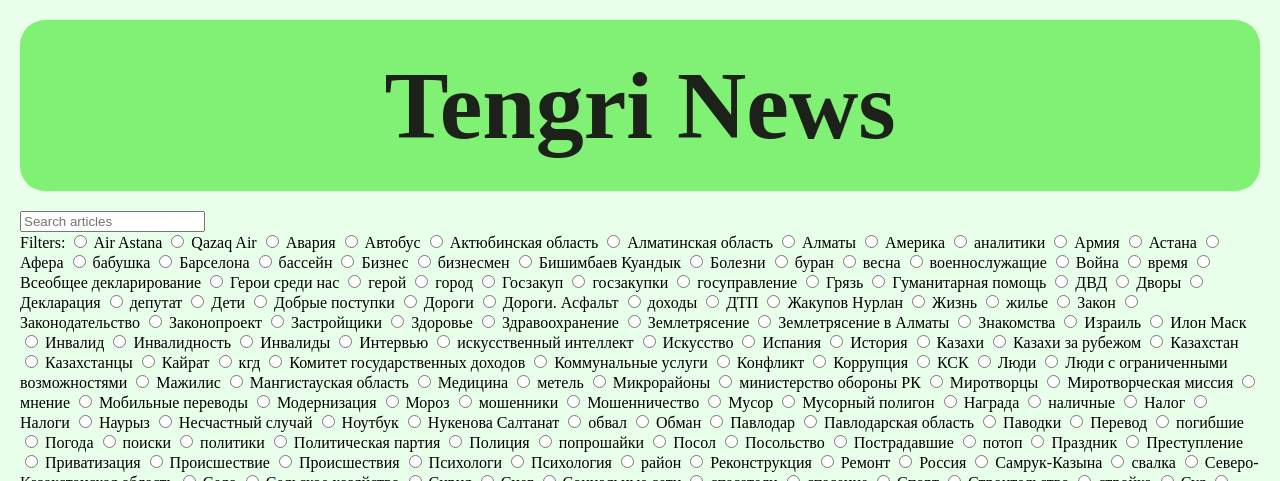
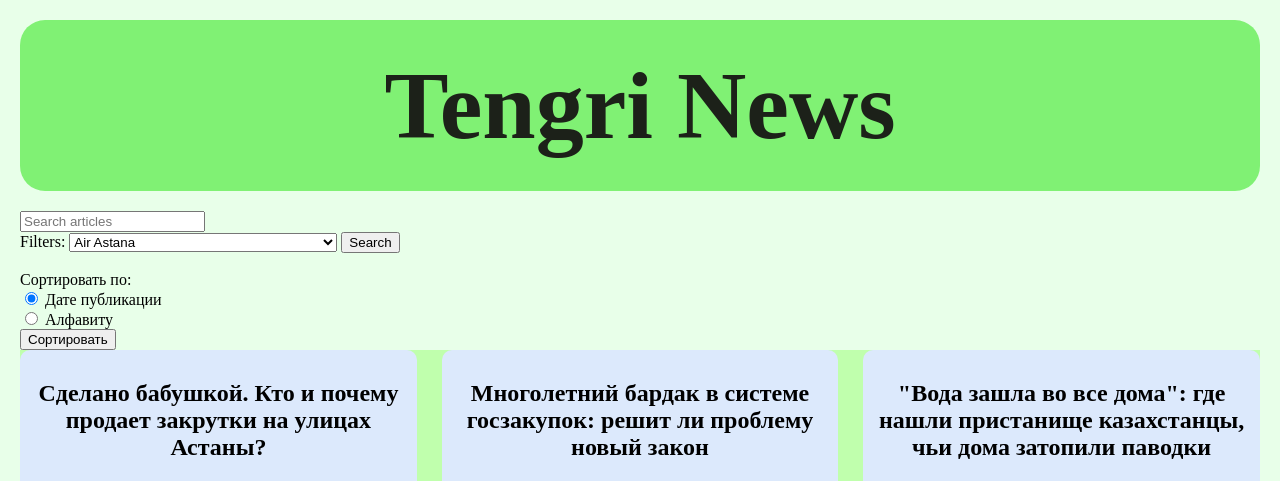
Before and after one commit to Uakks/TengriNews, a Django app: page / in a window 1280 px wide. Shown: the top 481 px of the page. Run offline with Django 5.2, Linux system fonts and the light colour scheme; data comes from the database, SQL or seed files in the repository; grey boxes are pictures that could not be loaded.

Commit message:
Using better filtration system

```diff
--- a/templates/index.html
+++ b/templates/index.html
@@ -12,9 +12,11 @@
         {% csrf_token %}
         <input type="search" class="search-field" placeholder="Search articles" name="searched">
         <div class="tag-filter">Filters:
-        {% for tag in tags %}
-        	<input type="radio" name="filtered" value="{{ tag }}"> {{ tag }}
-        {% endfor %}
+        <select class="filter-selection" name="filtered">
+            {% for tag in tags %}
+                <option value="{{ tag }}" name="filter">{{ tag }}</option>
+            {% endfor %}
+        </select>
         <button type="submit" class="button search-button">Search</button>
     </div>
     </form><br>
```
